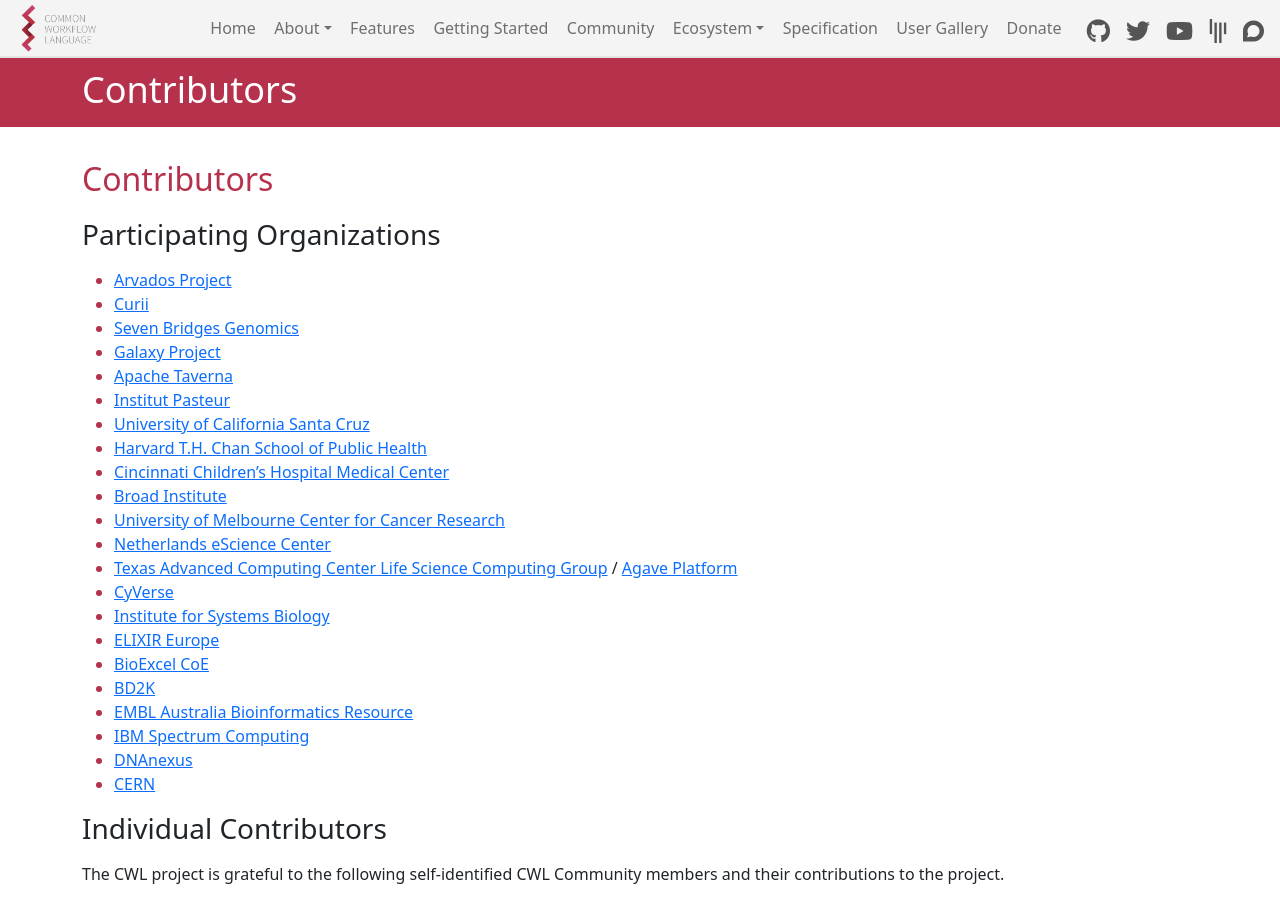
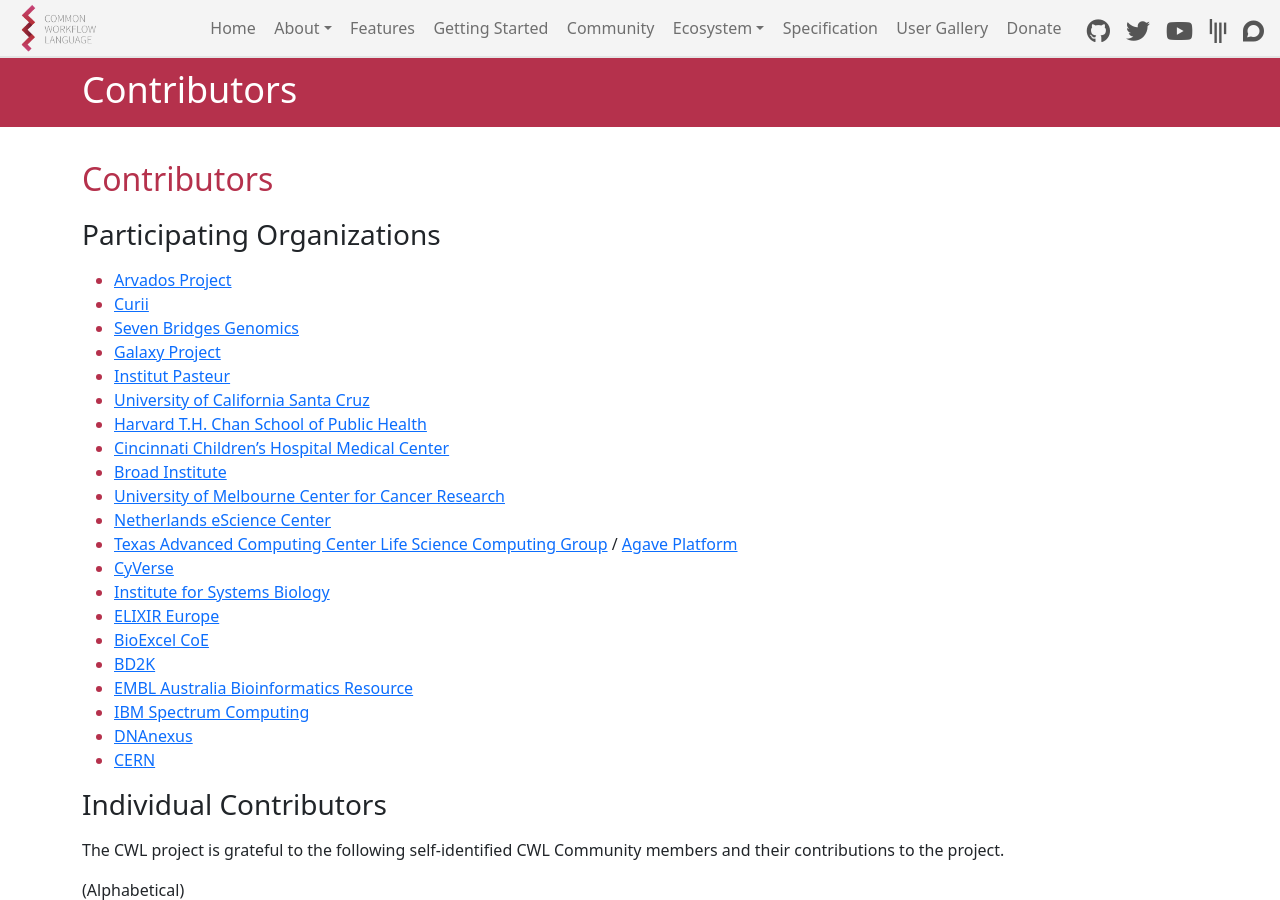
Before and after one commit to common-workflow-language/cwl-website, a Jekyll site: the page built from content/contributors.md, in a window 1280 px wide and 900 px high. Built offline with Jekyll 4.4.1, drawn with Linux system fonts in a browser that asks for light colours.

Commit message:
Update content/contributors.md
Co-authored-by: Michael R. Crusoe <1330696+mr-c@users.noreply.github.com>

```diff
--- a/content/contributors.md
+++ b/content/contributors.md
@@ -14,7 +14,6 @@
 *   [Curii](https://curii.com/)
 *   [Seven Bridges Genomics](https://www.sevenbridges.com/)
 *   [Galaxy Project](https://galaxyproject.org/)
-*   [Apache Taverna](https://taverna.incubator.apache.org/)
 *   [Institut Pasteur](https://www.pasteur.fr/en)
 *   [University of California Santa Cruz](https://cbse.soe.ucsc.edu/research/bioinfo)
 *   [Harvard T.H. Chan School of Public Health](https://www.hsph.harvard.edu/)
```
